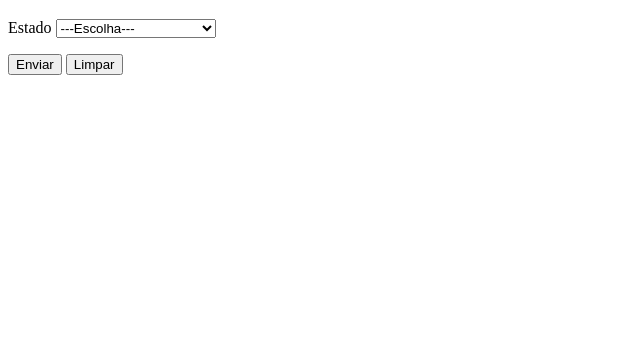
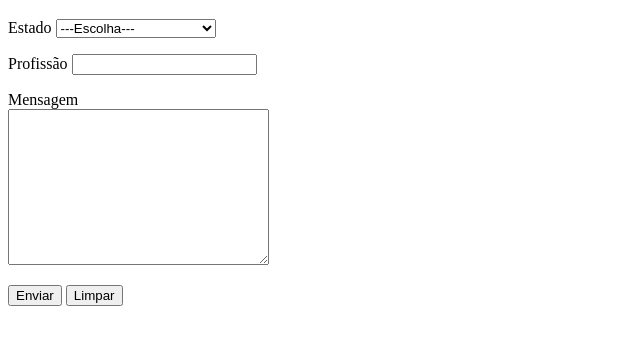
Before and after one commit to ManoWellOi/html-css, a plain HTML site: page exercicios/ex025/form007.html in a window 1280 px wide. Shown: the part 61-406 px from the top of the page, without its empty margins (0-640 px from the left). Drawn offline with Linux system fonts and the light colour scheme.

Commit message:
Atualizei o form007

```diff
--- a/exercicios/ex025/form007.html
+++ b/exercicios/ex025/form007.html
@@ -7,7 +7,7 @@
 </head>
 <body>
     <h1>Exemplo de formulário</h1>
-    <form action="cadastro.php" method="get">
+    <form action="cadastro.php" method="post">
         <p>
             <label for="iestado">Estado</label>
             <select name="estado" id="iestado">
@@ -25,6 +25,20 @@
                 </optgroup>
             </select>
         </p>
+        <p>
+            <label for="iprofissao">Profissão</label>
+            <input type="text" name="profissao" id="iprofissao" list="listaprofissao">
+            <datalist id="listaprofissao">
+                <option value="ADM">Administrador</option>
+                <option value="CONT">Contabilista</option>
+                <option value="DEV">Desenvolvedor</option>
+                <option value="PROF">Professor</option>
+            </datalist>
+        </p>
+        <p>
+            <label for="imensagem">Mensagem</label><br>
+            <textarea name="mensagem" id="imensagem" cols="30" rows="10"></textarea>
+        </p>
 
         <p>
             <input type="submit" value="Enviar">
```
